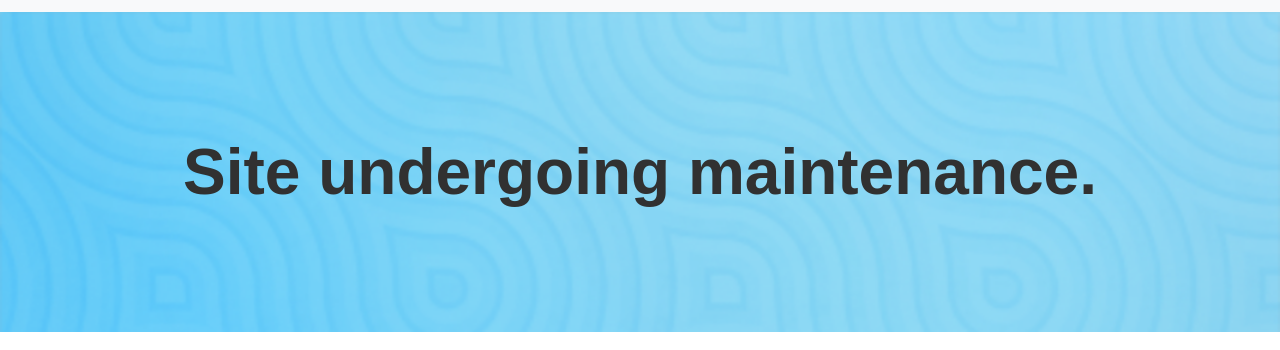
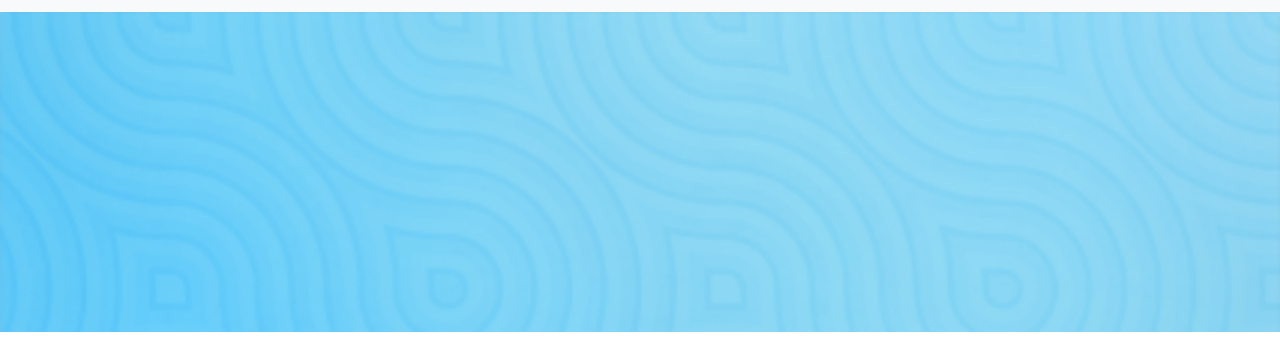
Before and after one commit to Rbreen13/Rbreen13.github.io, a plain HTML site: page index.html in a window 1280 px wide. Shown: the part 152-502 px from the top of the page. Drawn offline with Linux system fonts and the light colour scheme.

Commit message:
Update index.html

```diff
--- a/index.html
+++ b/index.html
@@ -24,7 +24,6 @@
     </header>
 
     <section class="intro">
-        <h1>Site undergoing maintenance.</h1>
     </section>
 
     <section class="achievements">
```
